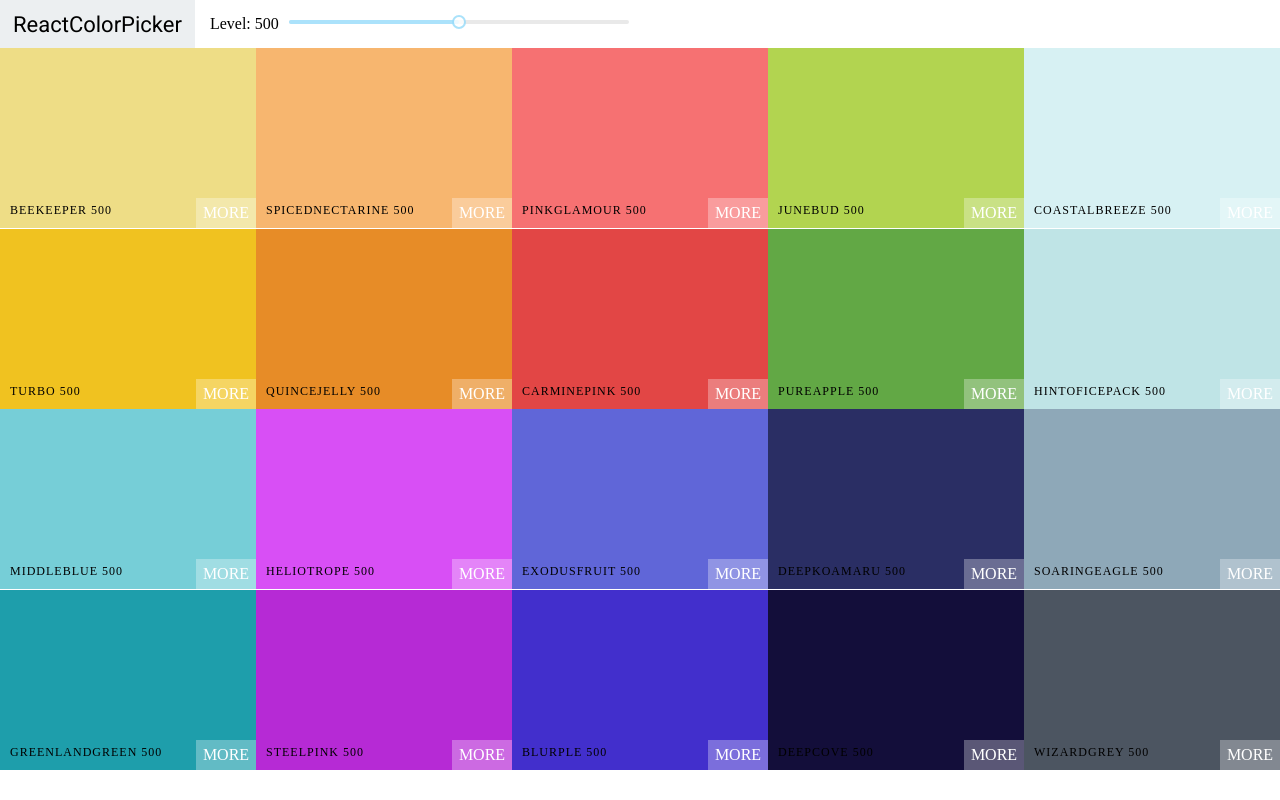
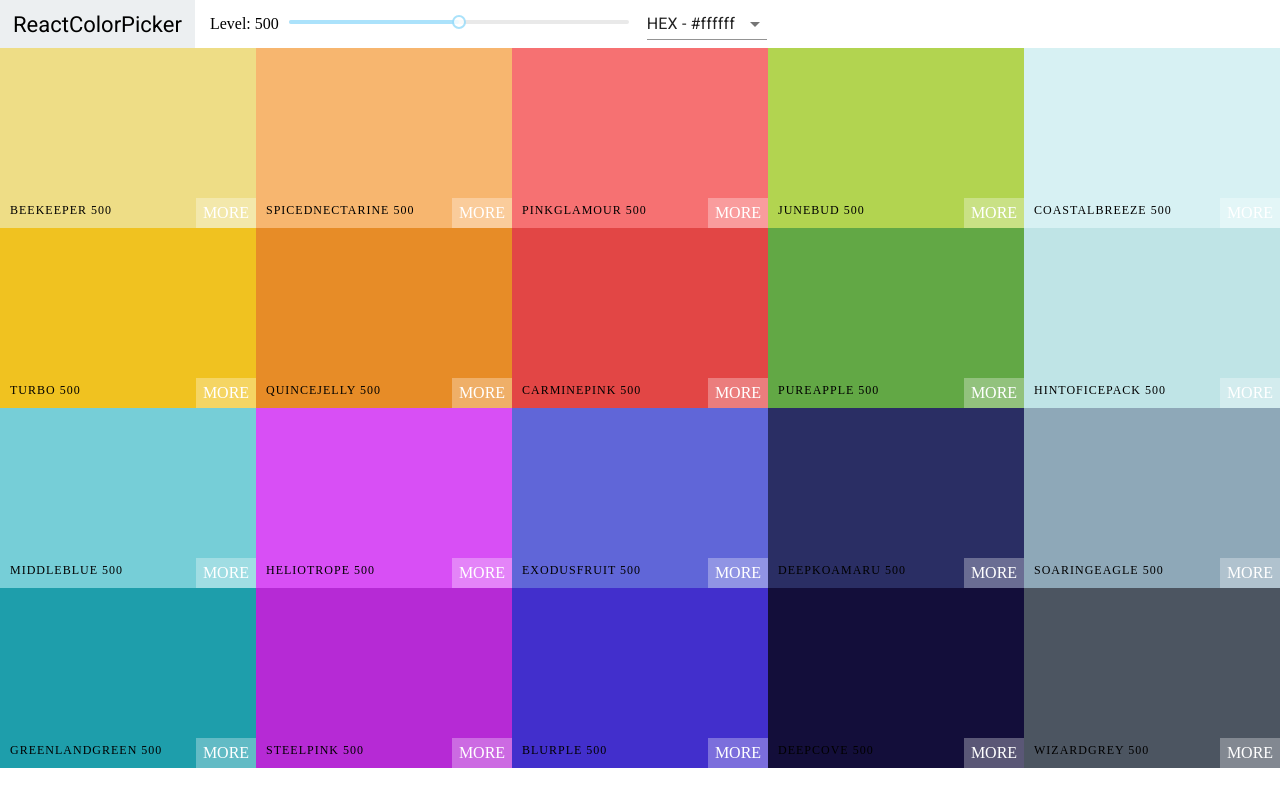
Before and after one commit to NitinNitinRaj/React_Projects, a React (Create React App) app in the folder color_project/: page / in a window 1280 px wide. Built offline with nearby package versions, Linux system fonts and the light colour scheme.

Commit message:
Add select and material UI

```diff
--- a/color_project/package.json
+++ b/color_project/package.json
@@ -3,6 +3,9 @@
   "version": "0.1.0",
   "private": true,
   "dependencies": {
+    "@emotion/react": "^11.11.3",
+    "@emotion/styled": "^11.11.0",
+    "@mui/material": "^5.15.7",
     "@testing-library/jest-dom": "^5.17.0",
     "@testing-library/react": "^13.4.0",
     "@testing-library/user-event": "^13.5.0",
--- a/color_project/src/components/ColorBox.css
+++ b/color_project/src/components/ColorBox.css
@@ -5,7 +5,7 @@
   display: inline-block;
   position: relative;
   cursor: pointer;
-  margin-bottom: -3.5px;
+  margin-bottom: -4px;
 }
 
 .copy-button {
--- a/color_project/src/components/NavBar.js
+++ b/color_project/src/components/NavBar.js
@@ -1,7 +1,8 @@
+import { FormControl, InputLabel, MenuItem, Select } from "@mui/material";
 import Slider from "rc-slider";
 import "rc-slider/assets/index.css";
 import "./NavBar.css";
-export default function Navbar({ level, changeLevel }) {
+export default function Navbar({ level, changeLevel, changeFormat, format }) {
   return (
     <header className="Navbar">
       <div className="logo">
@@ -31,6 +32,15 @@ export default function Navbar({ level, changeLevel }) {
           />
         </div>
       </div>
+      <div className="select-container">
+        <FormControl variant="standard" sx={{ m: 1, minWidth: 120 }}>
+          <Select value={format} onChange={changeFormat}>
+            <MenuItem value="hex">HEX - #ffffff</MenuItem>
+            <MenuItem value="rgb">RGB - rgb(255,255,255)</MenuItem>
+            <MenuItem value="rgba">RGB - rgba(255,255,255,1)</MenuItem>
+          </Select>
+        </FormControl>
+      </div>
     </header>
   );
 }
--- a/color_project/src/components/Palette.js
+++ b/color_project/src/components/Palette.js
@@ -5,17 +5,32 @@ import "./Palette.css";
 
 export default function Palette({ palette: { colors } }) {
   const [level, setLevel] = useState(500);
-  const colorBoxes = colors[level].map(({ name, hex }) => {
-    return <ColorBox key={name} background={{ color: hex, name: name }} />;
+  const [format, setFormat] = useState("hex");
+  const colorBoxes = colors[level].map((color) => {
+    return (
+      <ColorBox
+        key={color.name}
+        background={{ color: color[format], name: color.name }}
+      />
+    );
   });
 
   const handleChangeLevel = (level) => {
     setLevel(level);
   };
 
+  const changeFormat = (e) => {
+    setFormat(e.target.value);
+  };
+
   return (
     <div className="Palette">
-      <Navbar changeLevel={handleChangeLevel} level={level} />
+      <Navbar
+        changeLevel={handleChangeLevel}
+        level={level}
+        changeFormat={changeFormat}
+        format={format}
+      />
       <div className="Palette-colors">{colorBoxes}</div>
       {/* footer here */}
     </div>
```
Also changed, not shown: 1 other file (tests, documents, lock files or other folders).
